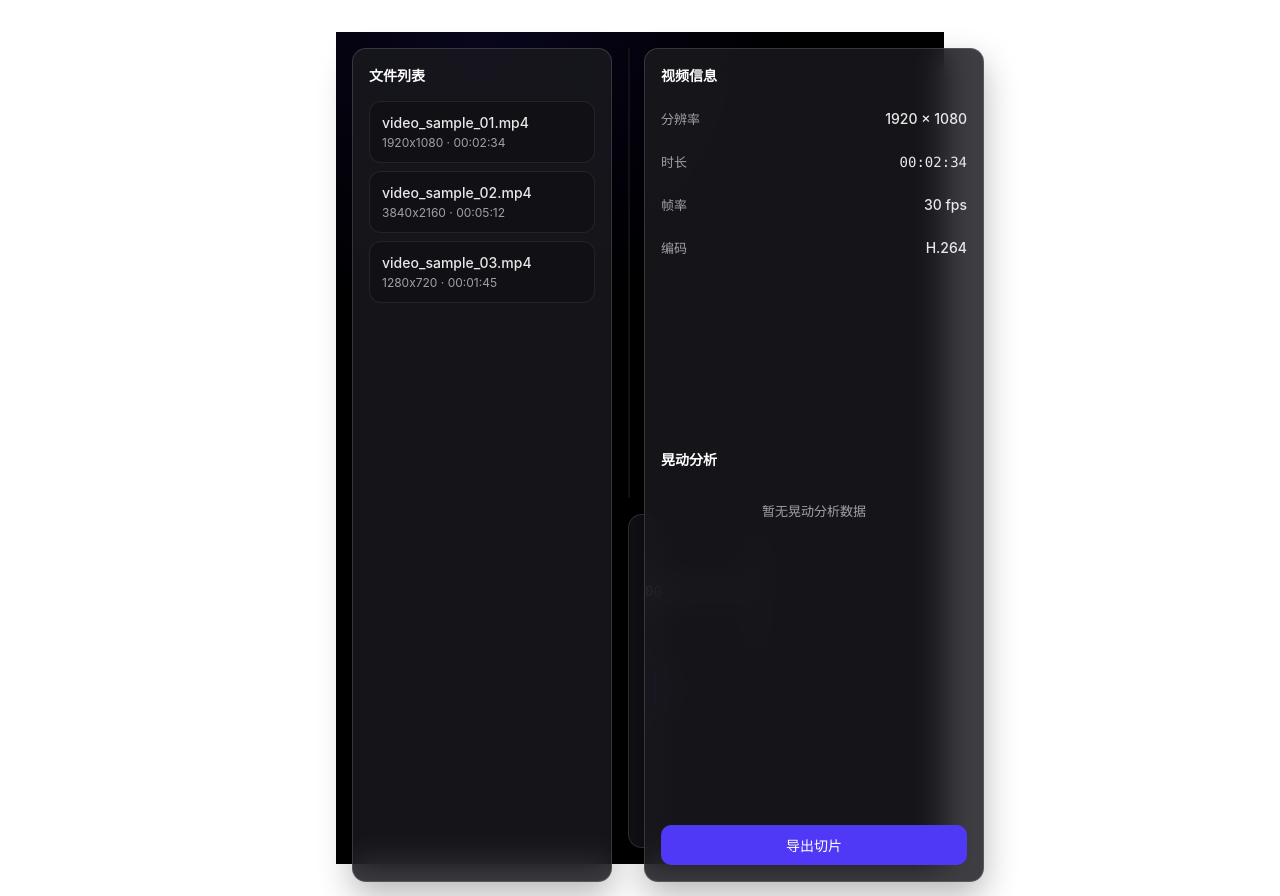
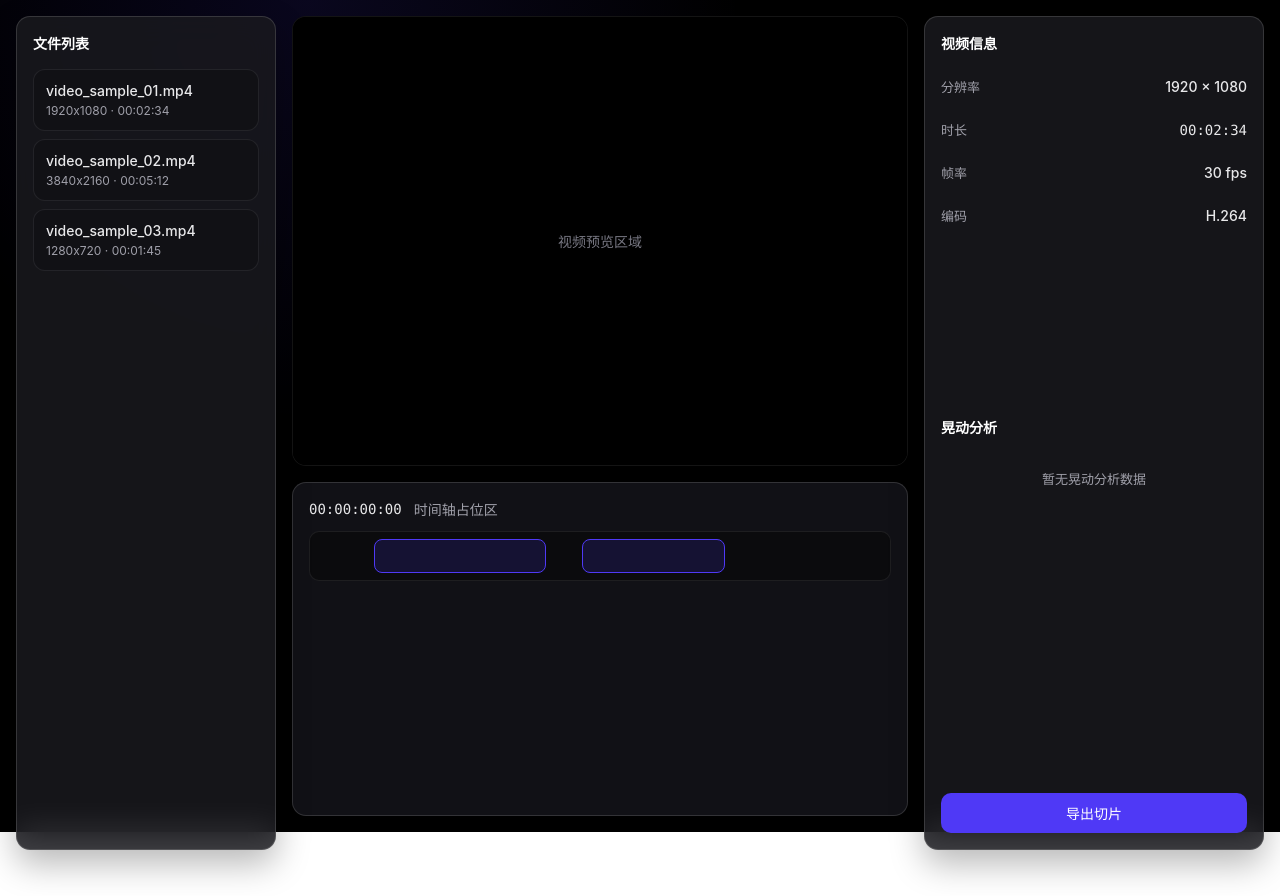
Before and after one commit to thhbbx/motion-slice, a Vue app: page / in a window 1280 px wide. After the commit the page ends 850 px from the top, so only its background shows below. Built offline with nearby package versions, Linux system fonts and the light colour scheme.

Commit message:
fix(ui): 移除 body 全局样式限制，修复三栏布局显示问题

```diff
--- a/src/index.css
+++ b/src/index.css
@@ -1,10 +1,7 @@
 @import "./styles/theme.css";
 
 body {
-  font-family:
-    -apple-system, BlinkMacSystemFont, 'Segoe UI', Roboto, Helvetica, Arial,
-    sans-serif;
-  margin: auto;
-  max-width: 38rem;
-  padding: 2rem;
+  margin: 0;
+  padding: 0;
+  overflow: hidden;
 }
```
